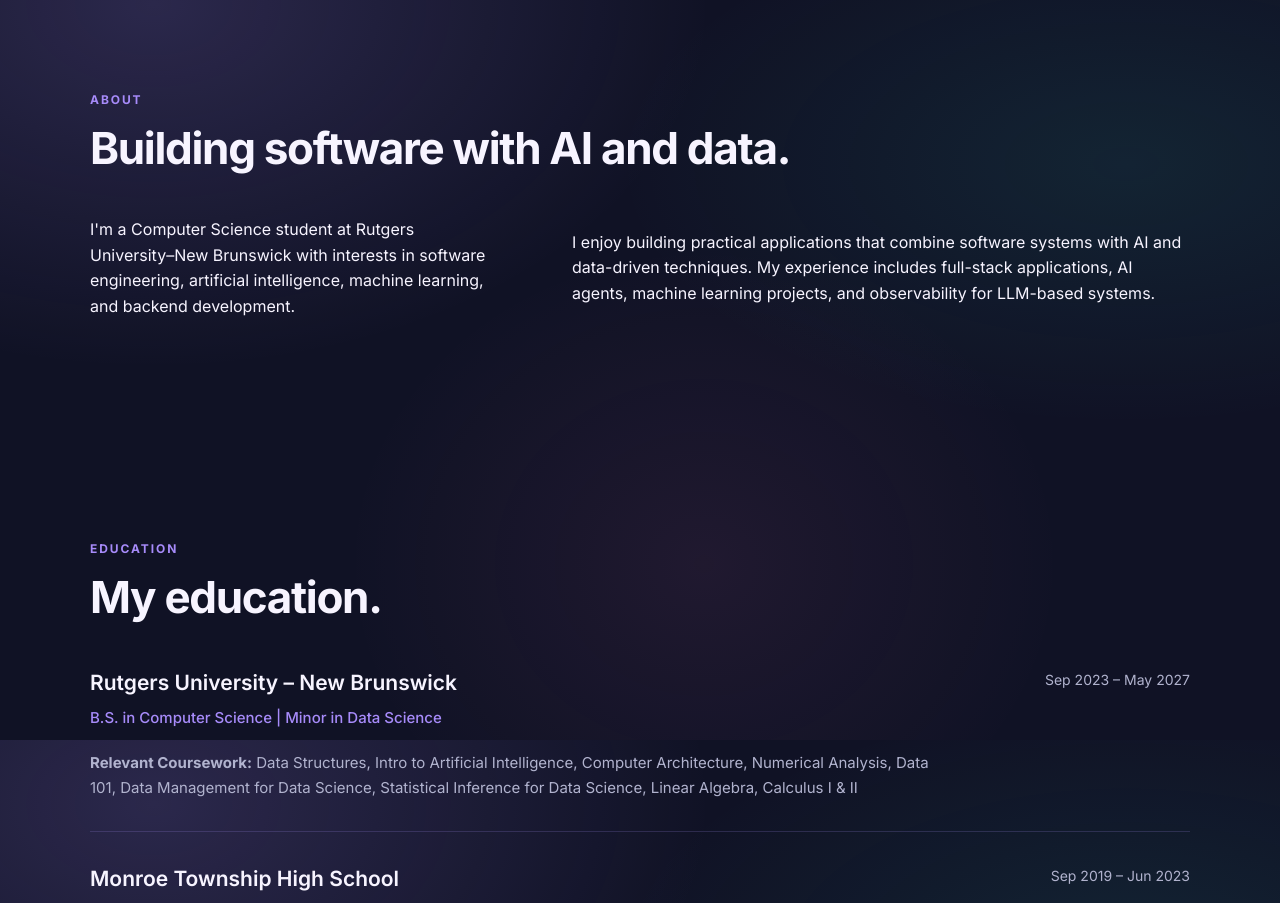
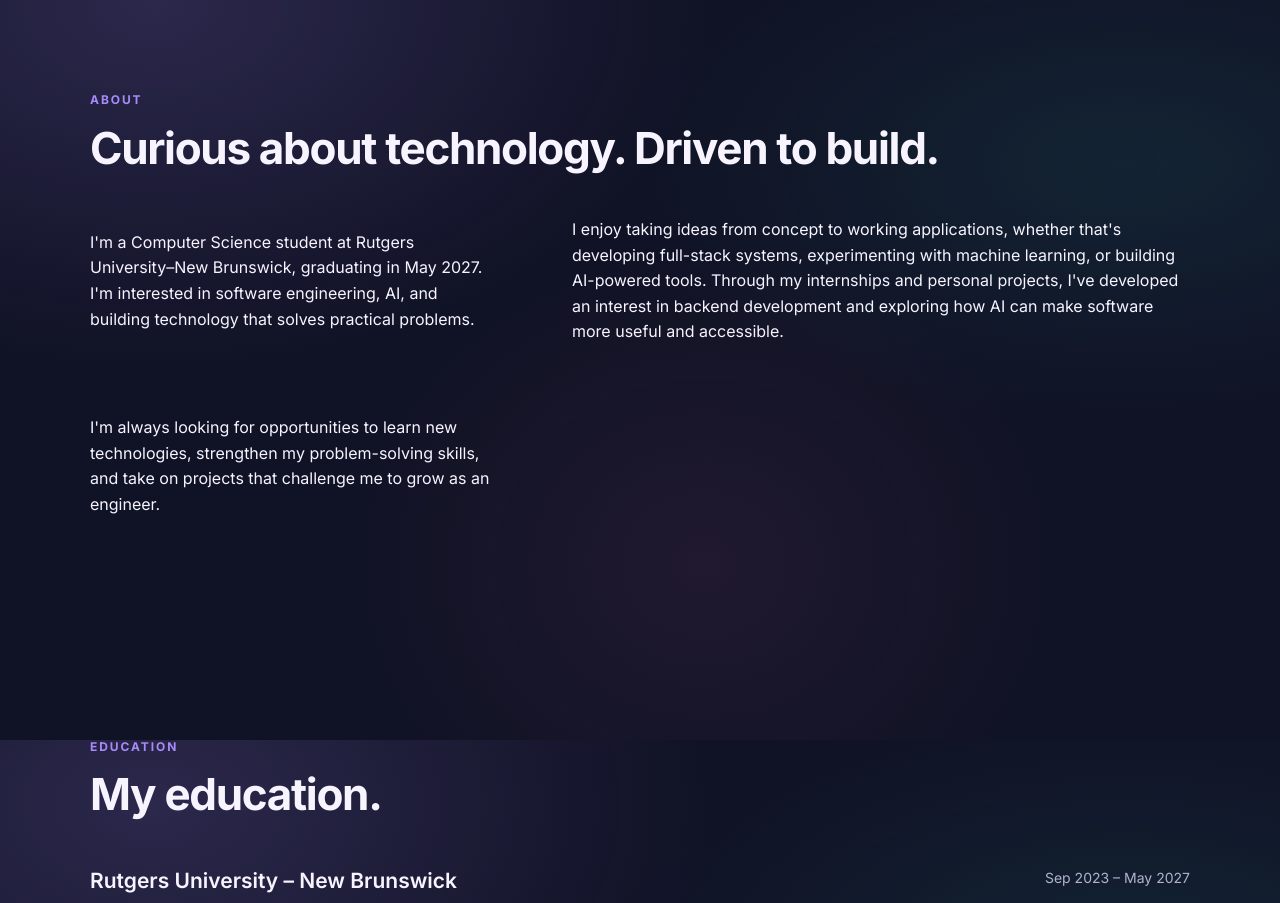
Before and after one commit to riyav-star/portfolio, a Next.js app in the folder portfolio/: page / in a window 1280 px wide. Shown: the part 860-1763 px from the top of the page. Built offline with nearby package versions, Linux system fonts and the light colour scheme.

Commit message:
Update About.tsx

```diff
--- a/portfolio/src/app/components/About.tsx
+++ b/portfolio/src/app/components/About.tsx
@@ -4,20 +4,29 @@ export default function About() {
       <div className="section-container">
         <p className="section-label">ABOUT</p>
 
-        <h2>Building software with AI and data.</h2>
+        <h2>Curious about technology. Driven to build.</h2>
 
         <div className="about-content">
           <p>
             I'm a Computer Science student at Rutgers University–New
-            Brunswick with interests in software engineering, artificial
-            intelligence, machine learning, and backend development.
+            Brunswick, graduating in May 2027. I'm interested in software
+            engineering, AI, and building technology that solves practical
+            problems.
           </p>
 
           <p>
-            I enjoy building practical applications that combine software
-            systems with AI and data-driven techniques. My experience includes
-            full-stack applications, AI agents, machine learning projects, and
-            observability for LLM-based systems.
+            I enjoy taking ideas from concept to working applications,
+            whether that's developing full-stack systems, experimenting with
+            machine learning, or building AI-powered tools. Through my
+            internships and personal projects, I've developed an interest in
+            backend development and exploring how AI can make software more
+            useful and accessible.
+          </p>
+
+          <p>
+            I'm always looking for opportunities to learn new technologies,
+            strengthen my problem-solving skills, and take on projects that
+            challenge me to grow as an engineer.
           </p>
         </div>
       </div>
```
